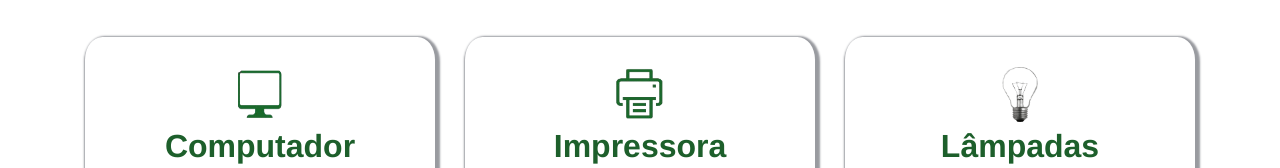
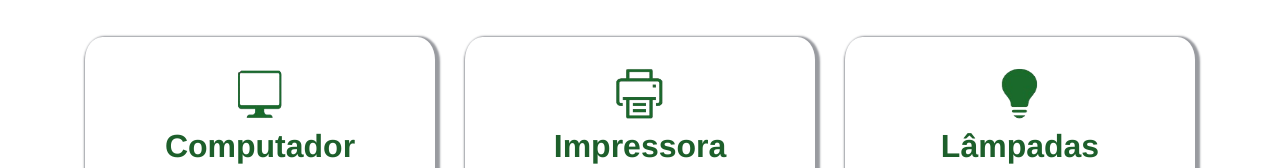
Before and after one commit to felipekeller08/site-sinergreen, a plain HTML site: page index.html in a window 1280 px wide. Shown: the part 2016-2184 px from the top of the page. Drawn offline with nearby package versions, Linux system fonts and the light colour scheme.

Commit message:
index.html

```diff
--- a/index.html
+++ b/index.html
@@ -112,7 +112,7 @@ onde nosso projeto foi aplicado.</p>
   </div>
 
   <div class="container">
-    <img src="/imagem/lampada.png" alt="">
+    <img src="/imagem/lamp.png" alt="">
     <h1>Lâmpadas</h1>
     <label for="lampadas">Watts:</label>
     <input type="number" id="lampadas"><br>
```
